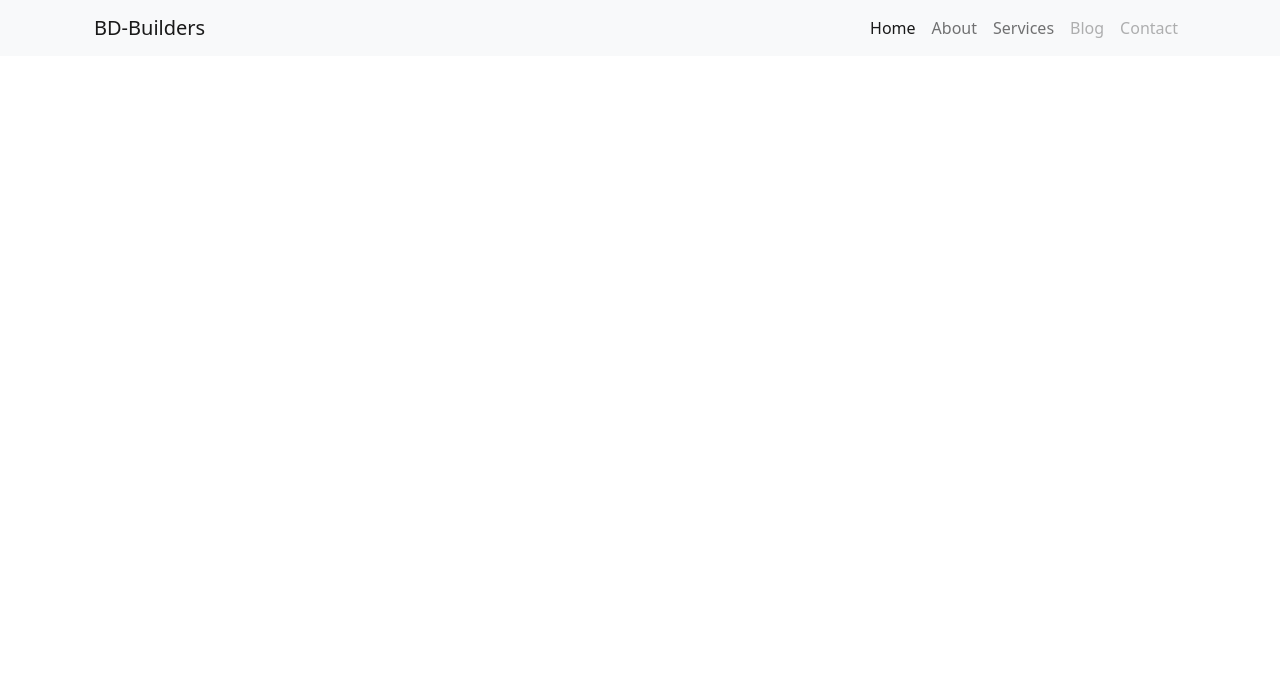
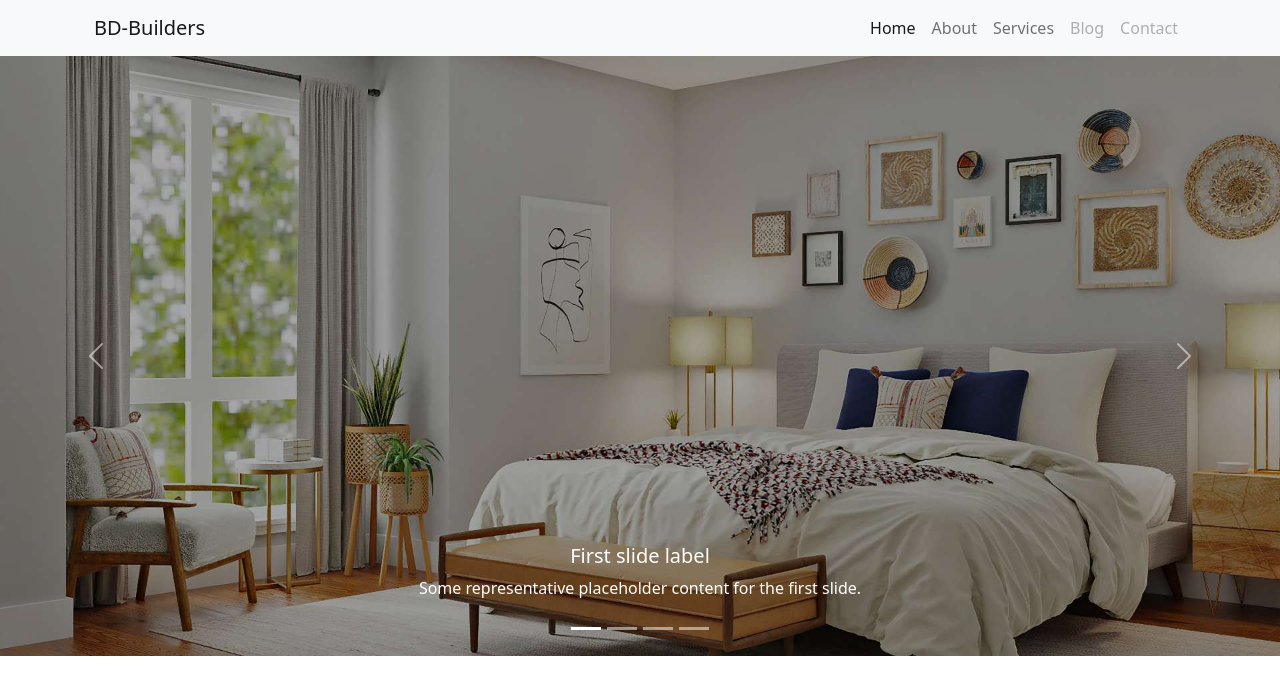
Before and after one commit to Sathi742686/bd-builders, a plain HTML site: page index.html in a window 1280 px wide. Drawn offline with nearby package versions, Linux system fonts and the light colour scheme.

Commit message:
Slider area completed

```diff
--- a/index.html
+++ b/index.html
@@ -39,6 +39,79 @@
           </div>
       </header>
 
+      <!--main-area-->
+      <main class="main-area">
+        <div class="slider-area">
+          <div id="carouselExampleCaptions" class="carousel slide" data-bs-ride="false">
+            <div class="carousel-indicators">
+              <button type="button"
+               data-bs-target="#carouselExampleCaptions"
+               data-bs-slide-to="0"
+               class="active"
+               aria-current="true"
+               aria-label="Slide 1">
+               </button>
+              <button type="button"
+               data-bs-target="#carouselExampleCaptions"
+               data-bs-slide-to="1"
+               aria-label="Slide 2">
+              </button>
+              <button type="button"
+              data-bs-target="#carouselExampleCaptions"
+              data-bs-slide-to="2"
+              aria-label="Slide 3">
+            </button>
+            <button type="button"
+            data-bs-target="#carouselExampleCaptions"
+            data-bs-slide-to="3"
+            aria-label="Slide 4">
+          </button>
+            </div>
+            <div class="carousel-inner">
+              <div class="carousel-item active">
+                <img src="img/hero-one.jpg" class="d-block w-100" alt="hero image">
+                <div class="carousel-caption d-none d-md-block">
+                  <h5>First slide label</h5>
+                  <p>Some representative placeholder content for the first slide.</p>
+                </div>
+              </div>
+              <div class="carousel-item">
+                <img src="img/hero-two.jpg" class="d-block w-100" alt="hero image">
+                <div class="carousel-caption d-none d-md-block">
+                  <h5>Second slide label</h5>
+                  <p>Some representative placeholder content for the second slide.</p>
+                </div>
+              </div>
+              <div class="carousel-item">
+                <img src="img/hero-three.jpg" class="d-block w-100" alt="hero image">
+                <div class="carousel-caption d-none d-md-block">
+                  <h5>Third slide label</h5>
+                  <p>Some representative placeholder content for the third slide.</p>
+                </div>
+              </div>
+              <div class="carousel-item">
+                <img src="img/hero-four.jpg" class="d-block w-100" alt="hero image">
+                <div class="carousel-caption d-none d-md-block">
+                  <h5>Four slide label</h5>
+                  <p>Some representative placeholder content for the third slide.</p>
+                </div>
+              </div>
+            </div>
+            <button class="carousel-control-prev" type="button" data-bs-target="#carouselExampleCaptions" data-bs-slide="prev">
+              <span class="carousel-control-prev-icon" aria-hidden="true"></span>
+              <span class="visually-hidden">Previous</span>
+            </button>
+            <button class="carousel-control-next" type="button" data-bs-target="#carouselExampleCaptions" data-bs-slide="next">
+              <span class="carousel-control-next-icon" aria-hidden="true"></span>
+              <span class="visually-hidden">Next</span>
+            </button>
+          </div>
+        </div>
+      </main>
+
+
+
+
     <script src="https://cdn.jsdelivr.net/npm/bootstrap@5.2.2/dist/js/bootstrap.bundle.min.js"
     integrity="sha384-OERcA2EqjJCMA+/3y+gxIOqMEjwtxJY7qPCqsdltbNJuaOe923+mo//f6V8Qbsw3"
     crossorigin="anonymous"></script>
```
